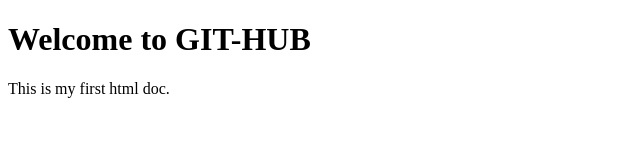
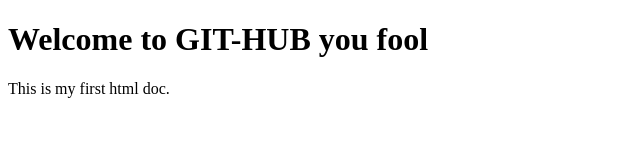
Before and after one commit to ERTA-hub/Bootcamp-2020, a plain HTML site: page index.html in a window 1280 px wide. Shown: the whole page, without its empty margins (0-640 px from the left). Drawn offline with Linux system fonts and the light colour scheme.

Commit message:
Update index.html

```diff
--- a/index.html
+++ b/index.html
@@ -7,7 +7,7 @@
 </head>
 <body>
 
-  <h1> Welcome to GIT-HUB </h1>
+  <h1> Welcome to GIT-HUB you fool</h1>
   <p> This is my first html doc.</p>
 
 </body>
```
